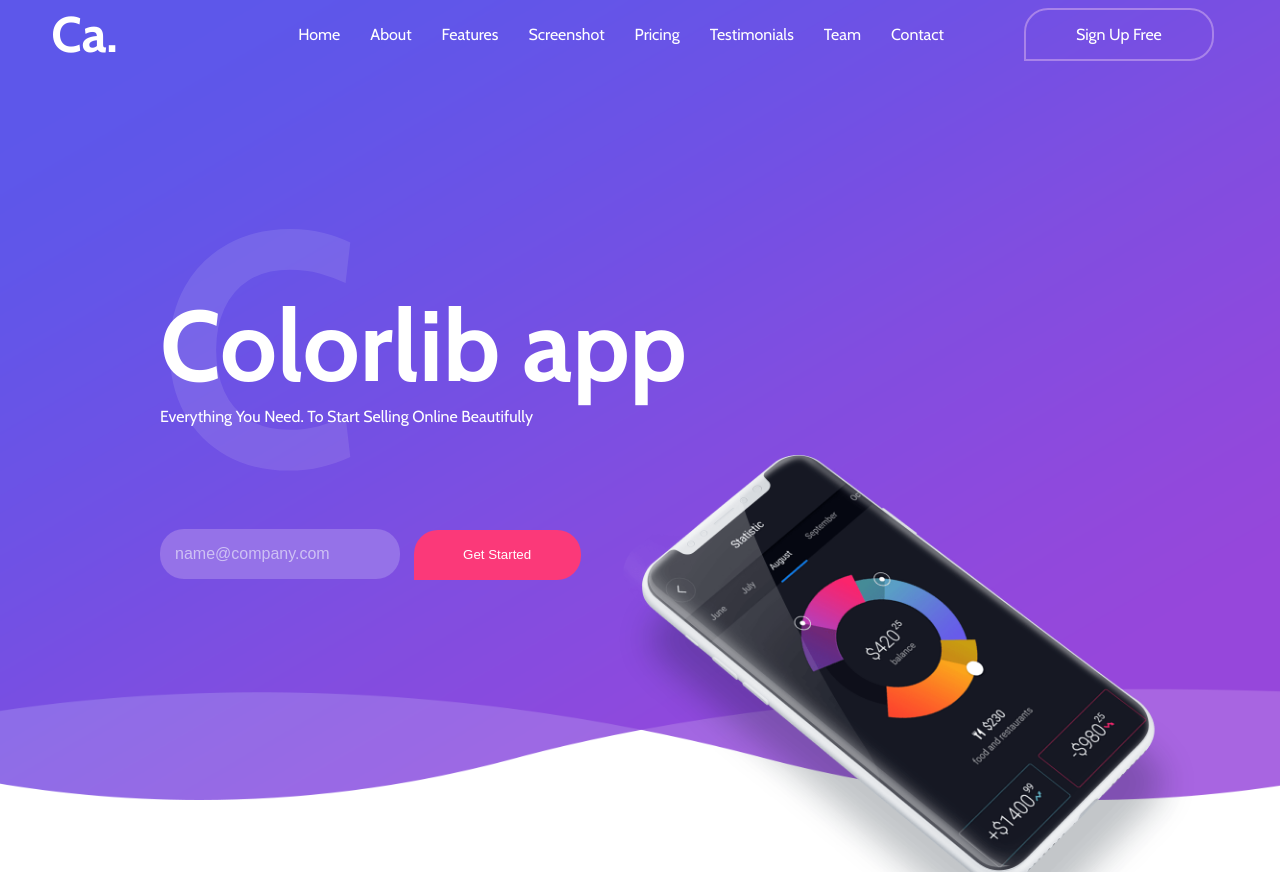
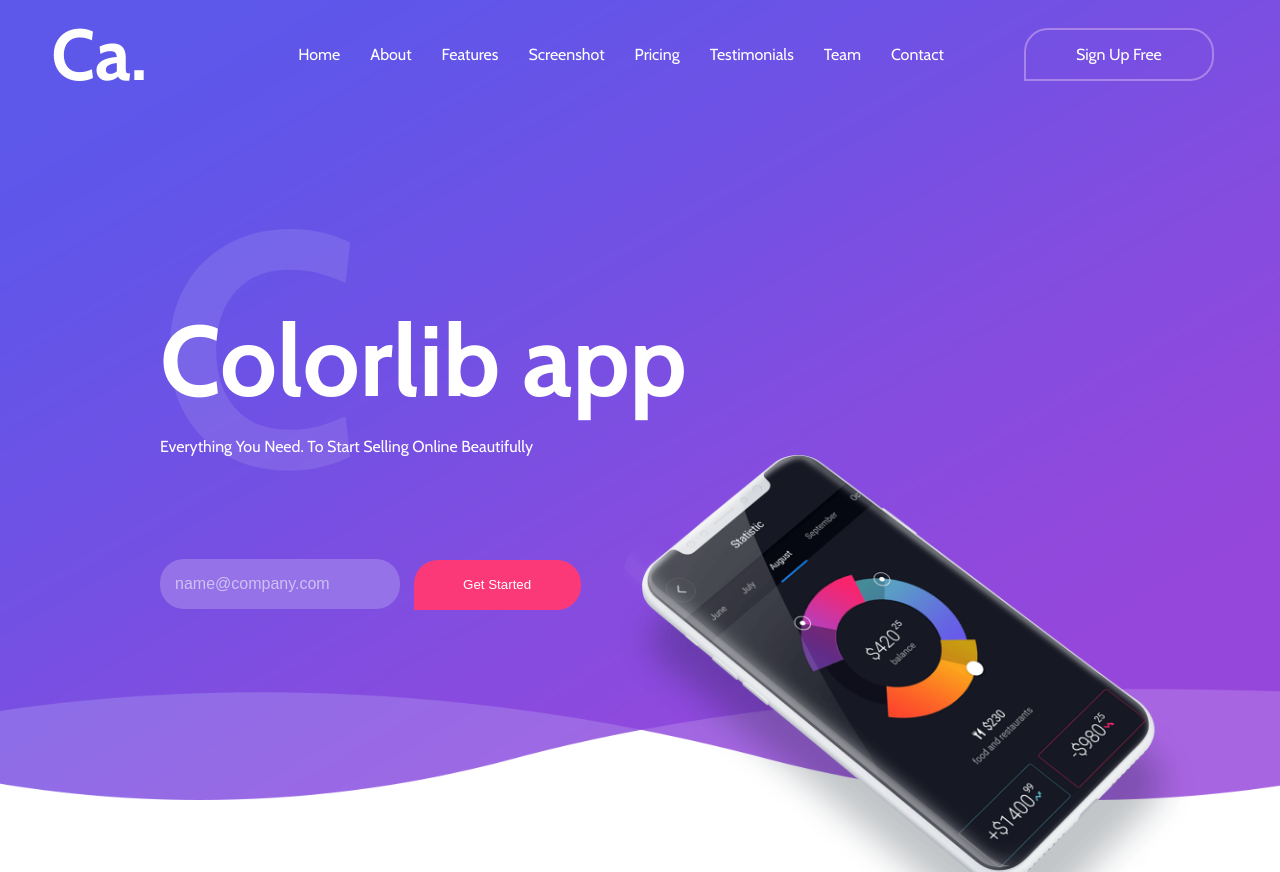
Before and after one commit to dontehightower/V5-Frontend-Speedrun, a plain HTML site: page Ca-app/index.html in a window 1280 px wide. Shown: the top 872 px of the page. Drawn offline with nearby package versions, Linux system fonts and the light colour scheme; files that its build step writes are made by us from their sources; a script that the page names is missing.

Commit message:
update scss

```diff
--- a/Ca-app/css/main.scss
+++ b/Ca-app/css/main.scss
@@ -23,6 +23,7 @@ body {
 
 h1 {
   font-size: 100px;
+  line-height: 1.5;
   color: #fff;
   font-weight: bold;
   width: 100%;
@@ -33,6 +34,7 @@ header {
   display: flex;
   justify-content: space-between;
   align-items: center;
+  margin-top: 20px;
   // background-color: #884bdf;
   width: 100%;
   height: 70px;
@@ -40,7 +42,7 @@ header {
   padding: 0 4%;
   z-index: 1;
   #logo {
-    font-size: 50px;
+    font-size: 72px;
     color: #fff;
   }
   nav {
@@ -64,6 +66,7 @@ header {
     }
   }
 }
+
 
 #home {
   height: 100vh;
```
